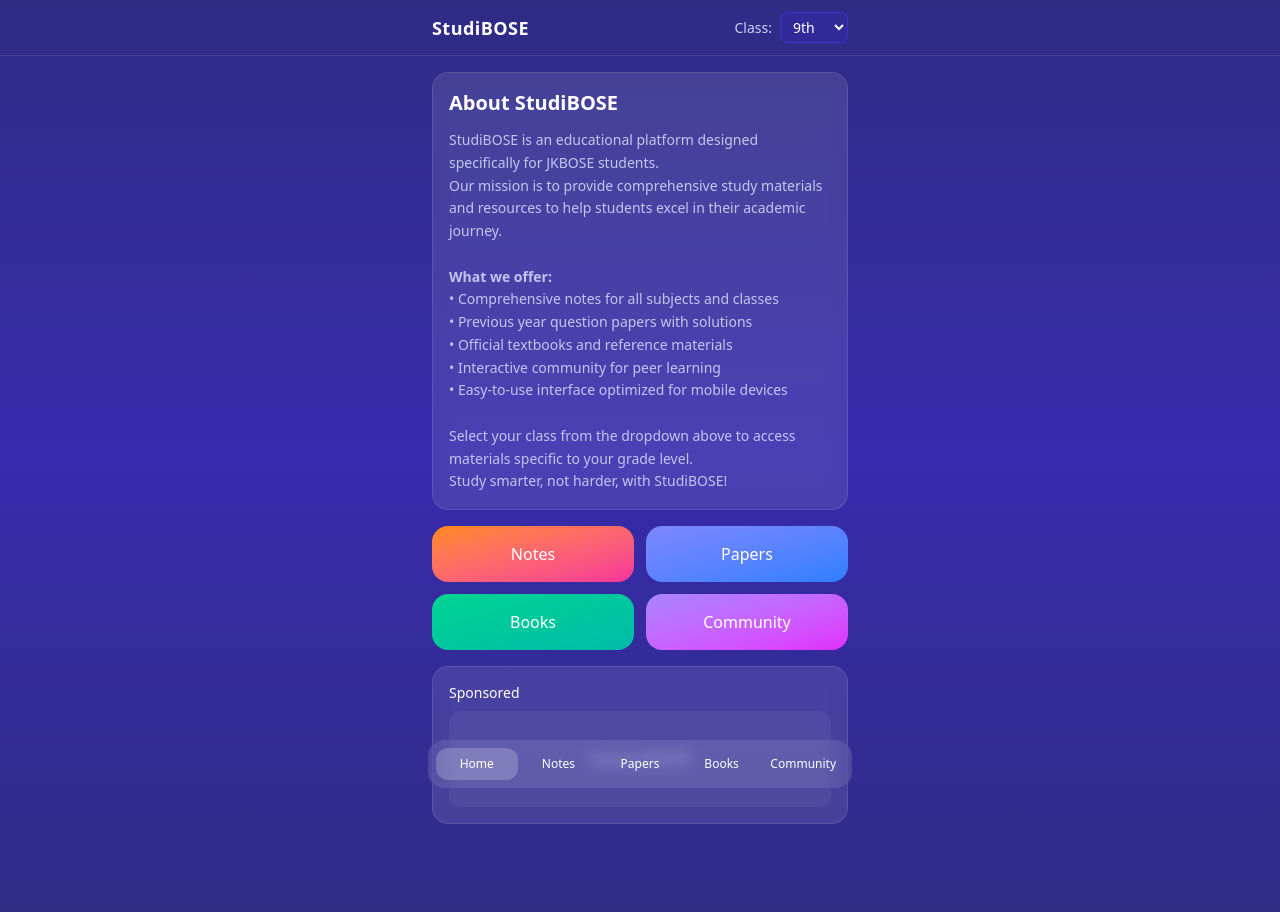
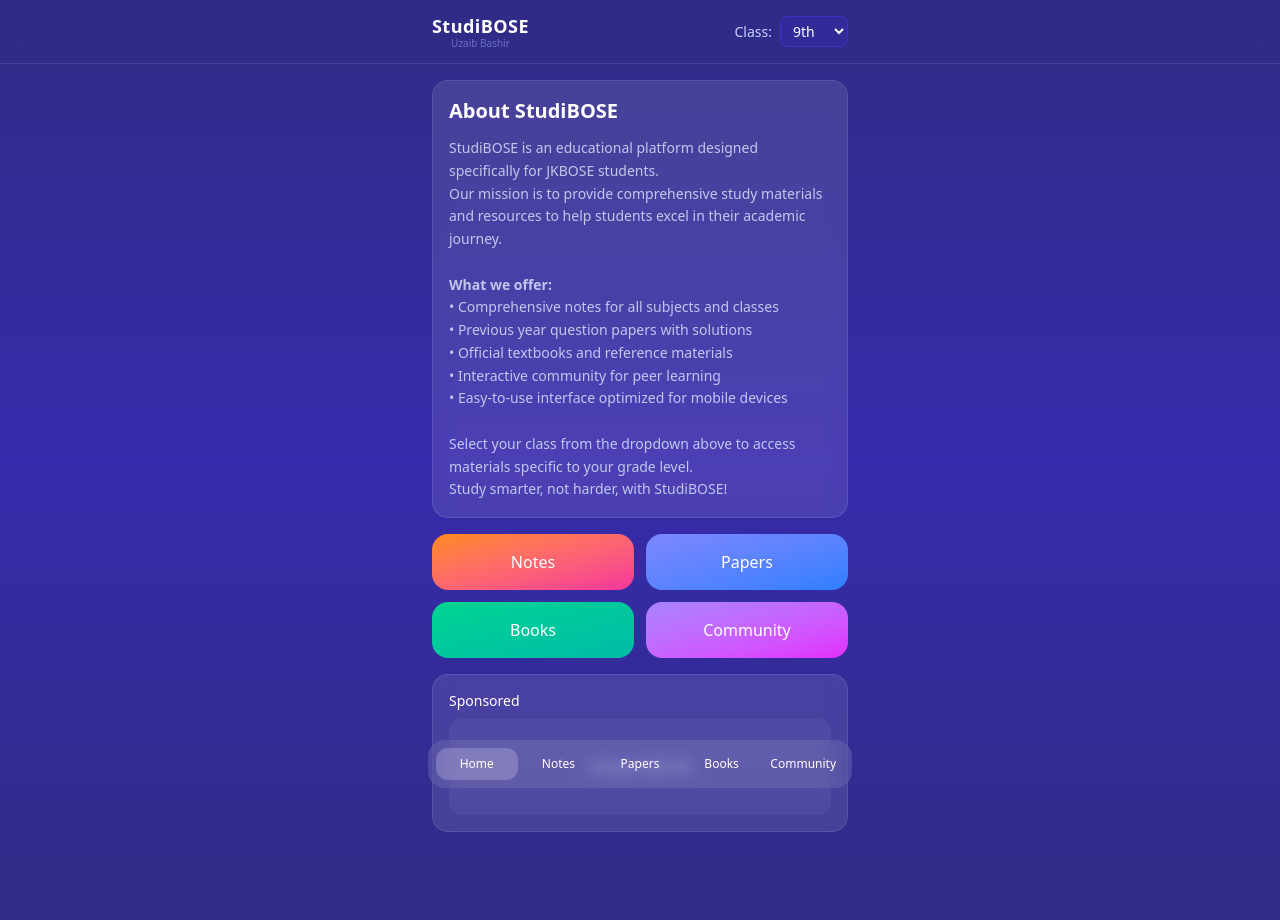
Before and after one commit to UzaibBashir/StudiBOSE, a React (Vite) app: page / in a window 1280 px wide. Built offline with nearby package versions, Linux system fonts and the light colour scheme.

Commit message:
added nmae tag in navbar

```diff
--- a/src/App.jsx
+++ b/src/App.jsx
@@ -10,7 +10,10 @@
     <div className="min-h-screen bg-gradient-to-b from-indigo-900 via-indigo-800 to-indigo-900 text-white flex flex-col">
       <header className="sticky top-0 z-20 backdrop-blur bg-indigo-900/60 border-b border-white/10">
         <div className="max-w-md mx-auto px-4 py-3 flex items-center justify-between">
-          <div className="text-lg font-semibold tracking-wide">StudiBOSE</div>
+          <div className="text-center">
+            <div className="text-lg font-semibold tracking-wide">StudiBOSE</div>
+            <div className="text-[10px] text-indigo-300/50 -mt-1">Uzaib Bashir</div>
+          </div>
           <div className="flex items-center space-x-2">
             <label htmlFor="class-select" className="text-indigo-200 text-sm">Class:</label>
             <select
```
